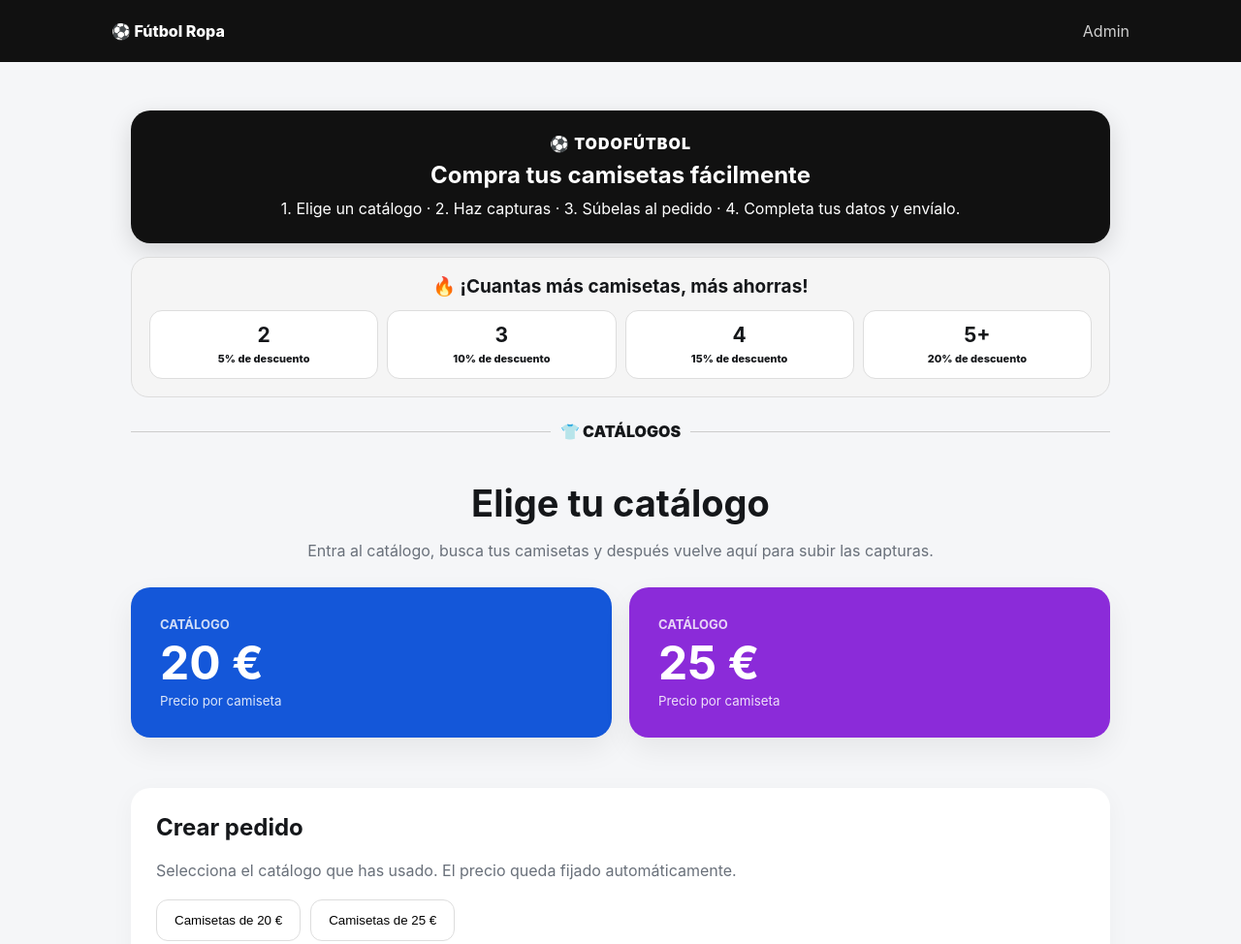
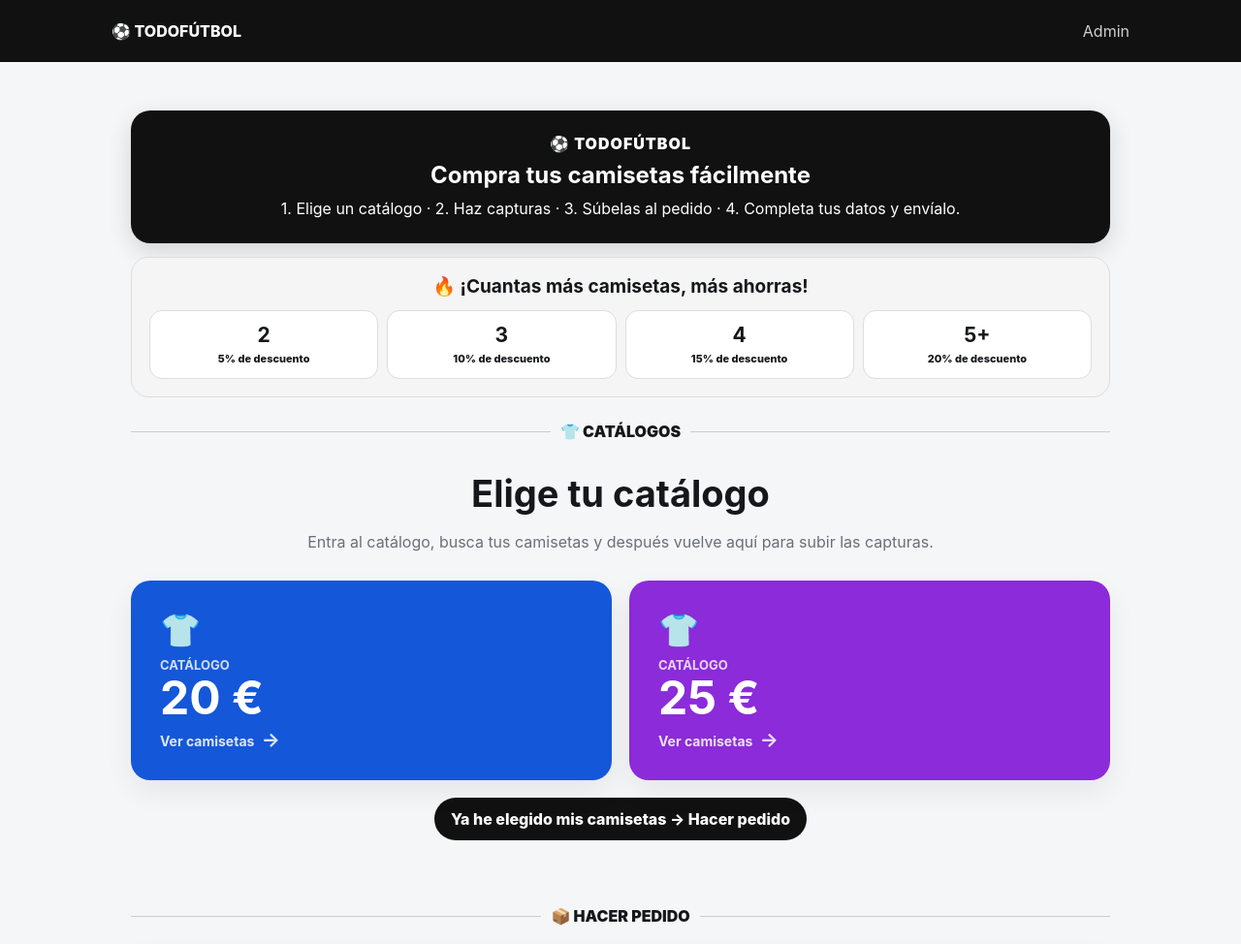
Before and after one commit to pmatasmolina-png/Todofutbolshop, a website: page index.html in a window 1280 px wide. Shown: the top 974 px of the page at 97% size. Drawn offline with Linux system fonts and the light colour scheme; no server answers.

Commit message:
Add files via upload

```diff
--- a/index.html
+++ b/index.html
@@ -10,7 +10,7 @@
 <meta name="theme-color" content="#111111">
 </head>
 <body>
-<header><div class="logo">⚽ Fútbol Ropa</div><a href="admin.html" class="admin-link">Admin</a></header>
+<header><div class="logo">⚽ TODOFÚTBOL</div><a href="admin.html" class="admin-link">Admin</a></header>
 
 <main class="tf-home-redesign">
 
@@ -39,15 +39,19 @@
   <p>Entra al catálogo, busca tus camisetas y después vuelve aquí para subir las capturas.</p>
   <div class="catalog-grid">
     <a id="cat20" class="catalog-card price20" target="_blank">
-      <span>CATÁLOGO</span><strong>20 €</strong><small>Precio por camiseta</small>
+      <div class="catalog-icon">👕</div>
+      <span>CATÁLOGO</span><strong>20 €</strong><small>Ver camisetas <b>→</b></small>
     </a>
     <a id="cat25" class="catalog-card price25" target="_blank">
-      <span>CATÁLOGO</span><strong>25 €</strong><small>Precio por camiseta</small>
+      <div class="catalog-icon">👕</div>
+      <span>CATÁLOGO</span><strong>25 €</strong><small>Ver camisetas <b>→</b></small>
     </a>
   </div>
+  <a class="catalog-cta" href="#order">Ya he elegido mis camisetas → Hacer pedido</a>
 </section>
 
-<section class="order-box">
+<div class="tf-section-title tf-order-title">📦 HACER PEDIDO</div>
+<section class="order-box" id="order">
   <h2>Crear pedido</h2>
   <p class="hint">Selecciona el catálogo que has usado. El precio queda fijado automáticamente.</p>
   <div class="price-selector">
--- a/style.css
+++ b/style.css
@@ -94,3 +94,18 @@
 .tf-section-title{display:flex;align-items:center;gap:10px;margin:25px 0 15px;font-weight:900}
 .tf-section-title:before,.tf-section-title:after{content:"";height:1px;background:#ccc;flex:1}
 @media(max-width:520px){.tf-discount-grid{grid-template-columns:repeat(2,1fr)}}
+
+
+/* Catálogos premium */
+.tf-home-redesign .hero { padding-top: 8px; }
+.tf-home-redesign .hero h1 { margin-bottom: 8px; }
+.tf-home-redesign .hero p { max-width: 680px; margin-left: auto; margin-right: auto; line-height: 1.45; }
+.catalog-card { position: relative; overflow: hidden; transition: transform .18s ease, box-shadow .18s ease; }
+.catalog-card:hover { transform: translateY(-2px); box-shadow: 0 16px 34px #0002; }
+.catalog-icon { font-size: 34px; margin-bottom: 8px; }
+.catalog-card strong { line-height: 1; margin: 2px 0 7px; }
+.catalog-card small { font-size: 14px; font-weight: 750; }
+.catalog-card small b { font-size: 20px; margin-left: 4px; }
+.catalog-cta { display: block; width: fit-content; margin: 18px auto 4px; padding: 12px 17px; border-radius: 999px; background: #111; color: #fff; text-decoration: none; font-weight: 800; }
+.tf-order-title { margin-top: 34px; }
+@media(max-width:650px){ .catalog-card { min-height: 150px; } .catalog-cta { width: 100%; text-align: center; } }
--- a/sw.js
+++ b/sw.js
@@ -1,4 +1,4 @@
-const CACHE_NAME = "todofutbolshop-v1";
+const CACHE_NAME = "todofutbolshop-v2";
 const APP_SHELL = [
   "/",
   "/index.html",
```
